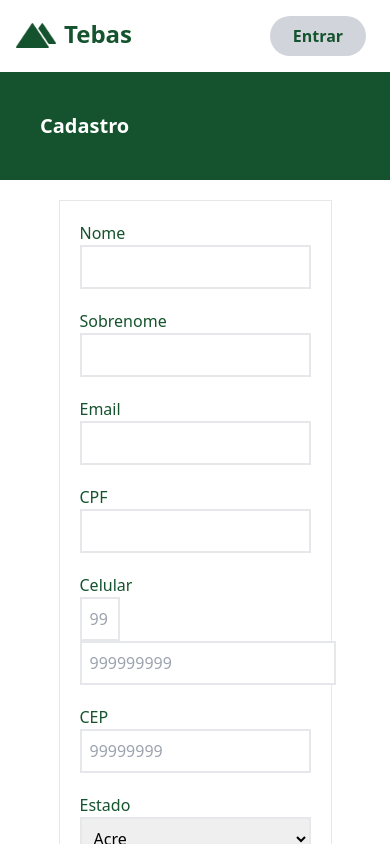
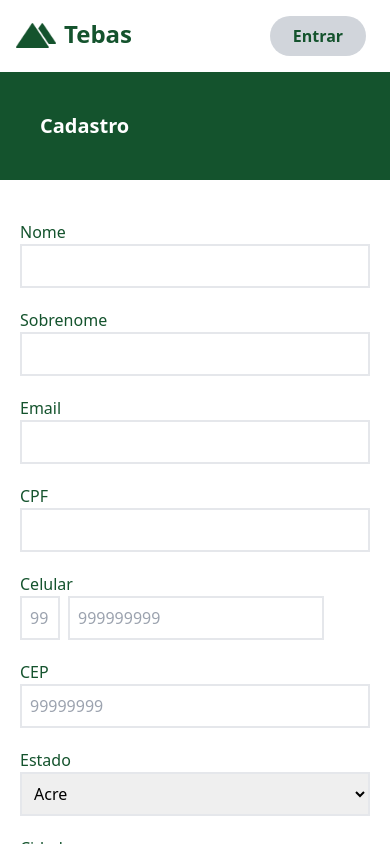
Before and after one commit to paulotss/acr_sales, a React (Create React App) app: page /register in a window 390 px wide. Shown: the top 844 px of the page. Built offline with nearby package versions, Linux system fonts and the light colour scheme; no server answers.

Commit message:
New user form responsive

```diff
--- a/src/pages/NewUserForm.js
+++ b/src/pages/NewUserForm.js
@@ -87,7 +87,7 @@ const NewUserForm = () => {
         </h1>
       </section>
       <section className="flex justify-center align-center mt-5">
-        <form onSubmit={formik.handleSubmit} className="p-5 border w-[70%]">
+        <form onSubmit={formik.handleSubmit} className="p-5 md:border md:w-[70%]">
           <div className="mb-5">
             <label htmlFor="firstName" className="text-green-900">Nome</label>
             <input
```
